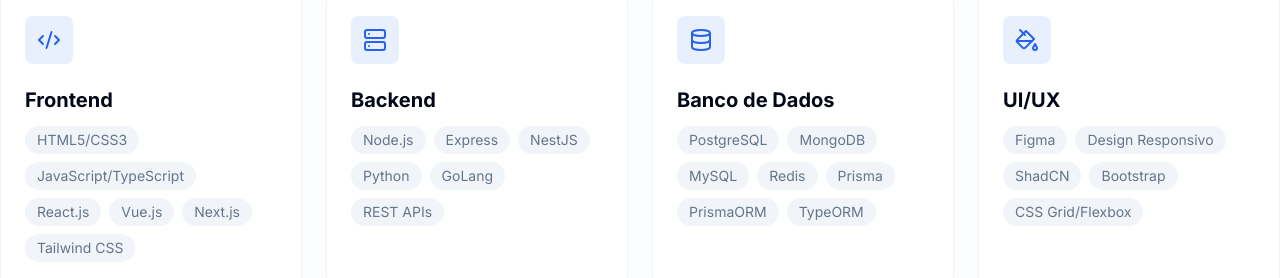
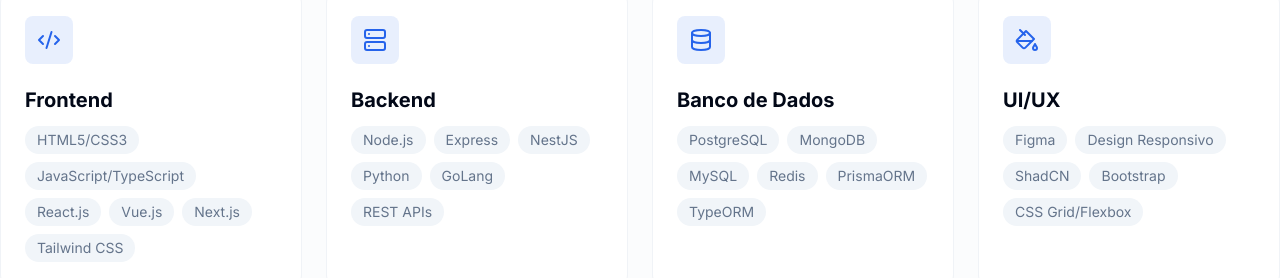
Before and after one commit to leonardoReizz/portifolio, a Next.js app: page / in a window 1280 px wide. Shown: the part 2541-2819 px from the top of the page. Built offline with nearby package versions, Linux system fonts and the light colour scheme.

Commit message:
refactor: consolidate skills array for improved readability

```diff
--- a/src/app/components/Skills.tsx
+++ b/src/app/components/Skills.tsx
@@ -45,15 +45,7 @@
     id: 3,
     title: "Banco de Dados",
     icon: <DatabaseIcon className="h-6 w-6" />,
-    skills: [
-      "PostgreSQL",
-      "MongoDB",
-      "MySQL",
-      "Redis",
-      "Prisma",
-      "PrismaORM",
-      "TypeORM",
-    ],
+    skills: ["PostgreSQL", "MongoDB", "MySQL", "Redis", "PrismaORM", "TypeORM"],
   },
   {
     id: 4,
```
